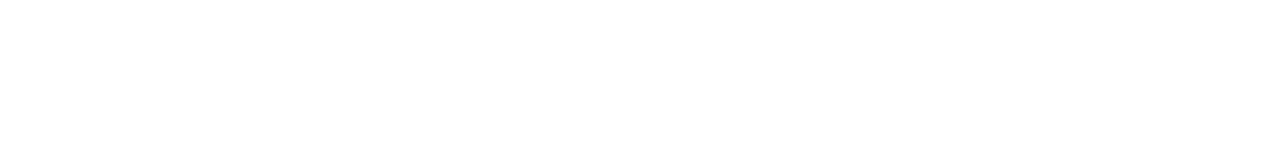
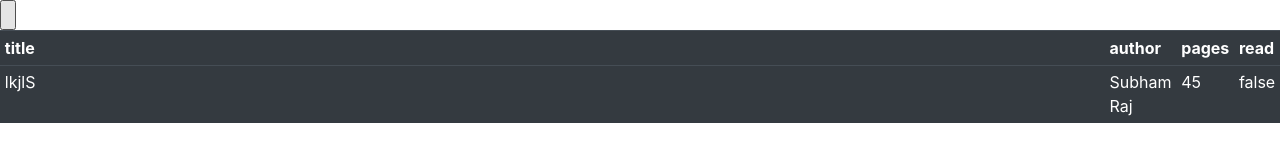
Before and after one commit to shubham14p3/library, a plain HTML site: page index.html in a window 1280 px wide. Drawn offline with nearby package versions, Linux system fonts and the light colour scheme.

Commit message:
create a table and populate with data

```diff
--- /dev/null
+++ b/assets/js/index.js
@@ -0,0 +1,68 @@
+// this is our book store
+let myLibrary = [
+  {
+    title: "lkjlS",
+    author: "Subham Raj",
+    pages: 45,
+    read: false,
+  }
+];
+
+function Book() {
+  // the constructor...
+}
+
+function addBookToLibrary(book) {
+  // do stuff here
+
+  myLibrary.push(book);
+  return myLibrary;
+}
+
+function addRows() {
+  let table = document.getElementById("table");
+
+  let rowCount = table.rows.length; // first get the number of row in the table
+  console.log(rowCount);
+
+  // loop through the data
+  myLibrary.forEach((book) => {
+    let tr = table.insertRow(rowCount);
+
+    // defining the table cells
+    Object.values(book).map((element, index) => {
+      let td = document.createElement("td");
+      td = tr.insertCell(index);
+      td.innerHTML = element;
+    });
+  });
+}
+
+function newButton() {}
+
+const render = () => {
+  let theaders = ["title", "author", "pages", "read"];
+  // table
+  const table = document.createElement("table");
+  // add an id to the table
+  table.setAttribute("id", "table");
+  table.setAttribute("class", "table-sm table table-dark");
+
+  let tr = table.insertRow(-1);
+
+  // creates the headers of the table
+
+  theaders.forEach((item) => {
+    let th = document.createElement("th");
+    th.setAttribute("class", "col");
+    th.innerHTML = item;
+    tr.appendChild(th);
+  });
+
+  let div = document.getElementById("container");
+  div.appendChild(table);
+
+  addRows();
+};
+
+render();
--- a/index.html
+++ b/index.html
@@ -1,11 +1,19 @@
 <!DOCTYPE html>
 <html lang="en">
-<head>
-	<meta charset="UTF-8">
-	<meta name="viewport" content="width=device-width, initial-scale=1.0">
-	<title>Document</title>
-</head>
-<body>
+  <head>
+    <meta charset="UTF-8" />
+    <link
+      rel="stylesheet"
+      href="https://stackpath.bootstrapcdn.com/bootstrap/4.5.0/css/bootstrap.min.css"
+    />
+    <meta name="viewport" content="width=device-width, initial-scale=1.0" />
+    <title>Document</title>
+  </head>
 
-</body>
+  <body>
+    <div id="container">
+      <input type="button" />
+    </div>
+    <script src="assets/js/index.js"></script>
+  </body>
 </html>
```
Also changed, not shown: assest/styles/styles.css (deleted), assets/styles/styles.css (added).
